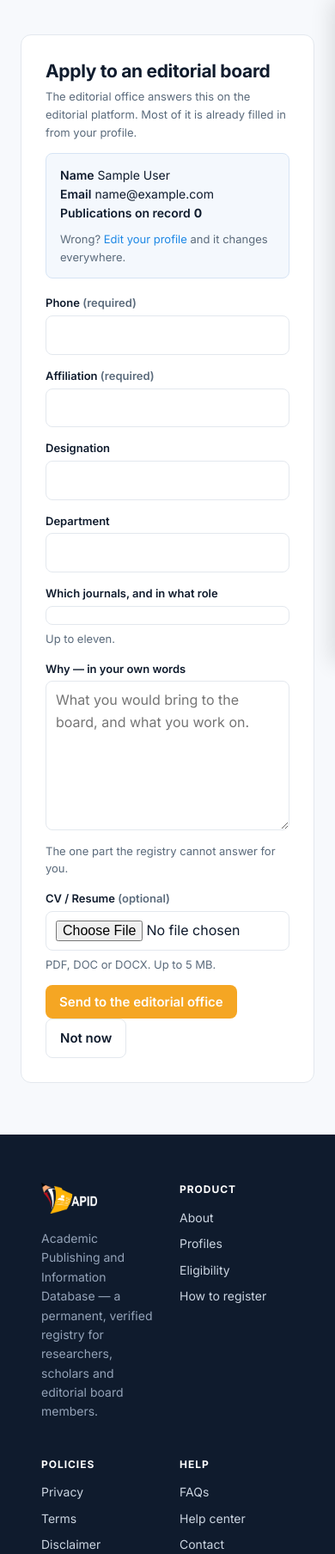
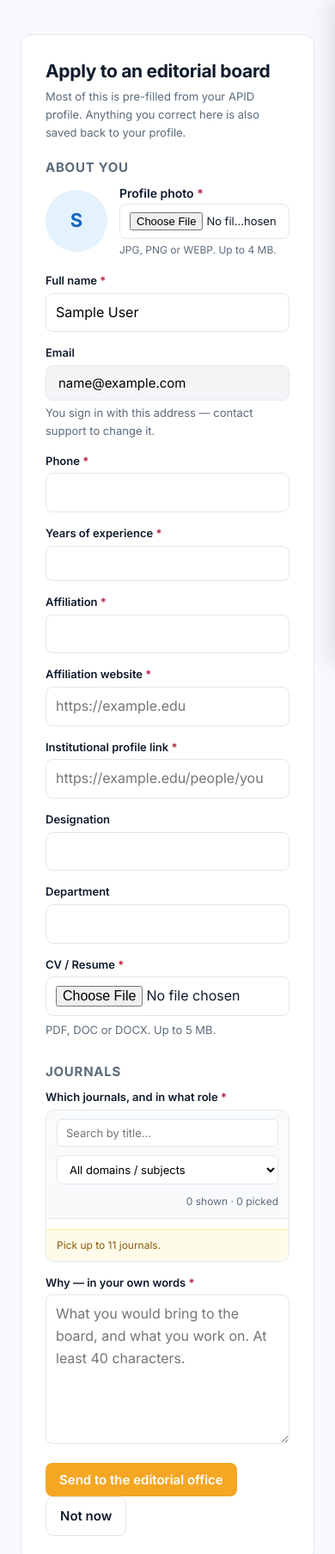
Before and after one commit to celnetamit/apid, a Django app: page /apply/ in a window 390 px wide. Shown: the part 73-1881 px from the top of the page at 86% size. Run offline with Django 5.2, Linux system fonts and the light colour scheme; the visitor is signed in with stand-in values (Sample User, id 1); data that the repository does not hold is empty.

Commit message:
Apply form: extra required fields + journal search + subject filter
New required fields on /apply/ (mirrored back to Profile on success):
  full name, phone, affiliation + affiliation website URL,
  institutional profile URL, years of experience, profile photo
  (required only if profile has none), CV (always required).

Journal picker now has a search box and a subject/domain filter — JS
client-side only, no new query, so a long list stays usable.

Validation errors now stack in a prominent red block at the top of the
page, not a subtle green note, so the applicant can see what to fix.

Co-Authored-By: Claude Opus 4.7 <noreply@anthropic.com>

```diff
--- a/apps/editorial/templates/editorial/apply.html
+++ b/apps/editorial/templates/editorial/apply.html
@@ -1,52 +1,99 @@
 {% extends "profiles/base.html" %}
 {% block title %}Apply to an editorial board · APID{% endblock %}
 {% block style %}{% include "members/_style.html" %}
- .known { background:#f4f8fd; border:1px solid #d6e4f5; border-radius:8px; padding:14px 16px;
-          font-size:14px; margin-bottom:18px; }
+ .known { background:#f4f8fd; border:1px solid #d6e4f5; border-radius:10px;
+          padding:14px 16px; font-size:14px; margin-bottom:18px; }
  .known dt { display:inline; font-weight:600; }
  .known dd { display:inline; margin:0 14px 0 4px; }
- .pick { max-height:300px; overflow:auto; border:1px solid var(--line); border-radius:8px;
-         padding:10px 12px; }
- .pick label { font-weight:400; font-size:14px; display:flex; gap:8px; align-items:center;
-               margin:6px 0; }
- .pick input[type=checkbox] { width:auto; }
- .pick select { width:auto; font-size:13px; padding:3px 6px; }
+
+ .err-stack { margin:0 0 18px; padding:14px 16px; border-radius:10px;
+              background:#fef2f2; border:1px solid #fecaca; color:#991b1b;
+              font-size:14px; }
+ .err-stack strong { display:block; margin-bottom:6px; color:#7f1d1d; }
+ .err-stack ul { margin:0; padding-left:22px; }
+ .err-stack li { margin:2px 0; }
+
+ .photo-row { display:flex; gap:14px; align-items:center; margin-bottom:16px; }
+ .photo-row .ph { width:72px; height:72px; border-radius:50%; background:#e3f2fd;
+                  color:var(--primary-dark); display:flex; align-items:center;
+                  justify-content:center; font-weight:700; font-size:22px;
+                  overflow:hidden; flex-shrink:0; }
+ .photo-row .ph img { width:100%; height:100%; object-fit:cover; }
+ .photo-row .ph-info { flex:1; min-width:0; }
+ .photo-row .ph-info .lbl { font-weight:600; font-size:14px; display:block; }
+ .photo-row .ph-info .help { color:var(--muted); font-size:12px; margin-top:3px; }
+ .photo-row input[type=file] { font-size:13px; }
+
+ .req { color:var(--danger); font-weight:600; }
+
+ .picker { border:1px solid var(--line); border-radius:10px; overflow:hidden; }
+ .picker .controls { display:flex; gap:10px; padding:10px 12px;
+                     background:#f9fafc; border-bottom:1px solid var(--line);
+                     flex-wrap:wrap; align-items:center; }
+ .picker .controls input[type=search] { flex:1; min-width:200px; padding:7px 10px;
+                                        border:1px solid var(--line); border-radius:6px;
+                                        font-size:13px; }
+ .picker .controls select { padding:7px 10px; border:1px solid var(--line);
+                            border-radius:6px; font-size:13px; background:#fff; }
+ .picker .controls .counter { font-size:12px; color:var(--muted); margin-left:auto; }
+ .picker-list { max-height:360px; overflow:auto; padding:6px 12px; }
+ .picker-list .row { display:flex; align-items:center; gap:10px; padding:8px 0;
+                     border-bottom:1px solid #f1f3f6; font-size:14px; }
+ .picker-list .row:last-child { border-bottom:0; }
+ .picker-list .row.hidden { display:none; }
+ .picker-list input[type=checkbox] { width:auto; margin:0; }
+ .picker-list .j-title { flex:1; min-width:0; }
+ .picker-list .j-sub { color:var(--muted); font-size:12px; }
+ .picker-list select { font-size:12px; padding:4px 6px; width:auto; }
+
+ .picker .limit-note { padding:8px 12px; background:#fffbea; border-top:1px solid #fde68a;
+                       font-size:12px; color:#8a5a06; }
 {% endblock %}
 {% block content %}
-{% if messages %}{% for m in messages %}<div class="note">{{ m }}</div>{% endfor %}{% endif %}
+{% if messages %}
+  <div class="err-stack">
+    <strong>Please fix the following and submit again:</strong>
+    <ul>{% for m in messages %}<li>{{ m }}</li>{% endfor %}</ul>
+  </div>
+{% endif %}
 <div class="card">
   <h1>Apply to an editorial board</h1>
-  <p class="muted small" style="margin-top:-10px">The editorial office answers this on
-    the editorial platform. Most of it is already filled in from your profile.</p>
+  <p class="muted small" style="margin-top:-10px">Most of this is pre-filled from your APID profile. Anything you correct here is also saved back to your profile.</p>
 
-  <div class="known">
-    <dl style="margin:0">
-      <dt>Name</dt><dd>{{ known.full_name }}</dd>
-      <dt>Email</dt><dd>{{ known.email }}</dd>
-      {% if known.orcid %}<dt>ORCID</dt><dd>{{ known.orcid }}</dd>{% endif %}
-      {% if known.highest_degree %}<dt>Degree</dt><dd>{{ known.highest_degree }}</dd>{% endif %}
-      <dt>Publications on record</dt><dd><strong>{{ known.publications }}</strong></dd>
-    </dl>
-    {% if known.prior_board_service %}
-      <div style="margin-top:8px"><strong>Already serving:</strong>
-        <div class="muted" style="white-space:pre-wrap">{{ known.prior_board_service }}</div></div>
-    {% endif %}
-    <div class="muted small" style="margin-top:8px">Wrong? <a href="{% url 'edit-profile' %}">Edit your profile</a> and it changes everywhere.</div>
+  <form method="post" enctype="multipart/form-data">{% csrf_token %}
+
+    <h2 style="font-size:15px;margin:20px 0 10px">About you</h2>
+
+    <div class="photo-row">
+      <div class="ph">
+        {% if known.picture %}<img src="/media/{{ known.picture }}" alt="">
+        {% else %}{{ known.full_name|slice:":1"|upper }}{% endif %}
+      </div>
+      <div class="ph-info">
+        <span class="lbl">Profile photo {% if not known.picture %}<span class="req">*</span>{% endif %}</span>
+        <input type="file" name="photo" accept=".jpg,.jpeg,.png,.webp,image/*"
+               {% if not known.picture %}required{% endif %}>
+        <div class="help">JPG, PNG or WEBP. Up to 4 MB.{% if known.picture %} Leave empty to keep the current one.{% endif %}</div>
+      </div>
     </div>
 
-  <form method="post" enctype="multipart/form-data">{% csrf_token %}
     <div class="grid">
-      {% comment %}
-      Required on the editorial platform, so required here. A field the office
-      insists on and the screen does not ask for is not a validation rule — it is a
-      refusal the applicant cannot read and cannot fix. 8,740 of the 13,412 members
-      have no phone number stored, so for two in three this box starts empty and the
-      form would otherwise have posted straight into a 400.
-      {% endcomment %}
-      <div class="field"><label>Phone <span class="muted">(required)</span></label>
+      <div class="field"><label>Full name <span class="req">*</span></label>
+        <input type="text" name="full_name" value="{{ known.full_name }}" required></div>
+      <div class="field"><label>Email</label>
+        <input type="email" value="{{ known.email }}" readonly style="background:#f3f4f6">
+        <p class="muted small" style="margin:4px 0 0">You sign in with this address — contact support to change it.</p>
+      </div>
+      <div class="field"><label>Phone <span class="req">*</span></label>
         <input type="text" name="phone" value="{{ known.phone }}" required></div>
-      <div class="field"><label>Affiliation <span class="muted">(required)</span></label>
+      <div class="field"><label>Years of experience <span class="req">*</span></label>
+        <input type="number" min="0" max="80" step="1" name="years_of_experience" value="{{ known.years_of_experience|default:'' }}" required></div>
+      <div class="field"><label>Affiliation <span class="req">*</span></label>
         <input type="text" name="affiliation" value="{{ known.affiliation }}" required></div>
+      <div class="field"><label>Affiliation website <span class="req">*</span></label>
+        <input type="url" name="affiliation_url" value="{{ known.institution_url }}" placeholder="https://example.edu" required></div>
+      <div class="field"><label>Institutional profile link <span class="req">*</span></label>
+        <input type="url" name="institutional_profile_url" value="{{ known.institutional_profile_url }}" placeholder="https://example.edu/people/you" required></div>
       <div class="field"><label>Designation</label>
         <input type="text" name="designation" value="{{ known.designation }}"></div>
       <div class="field"><label>Department</label>
@@ -54,37 +101,92 @@
     </div>
 
     <div class="field">
-      <label>Which journals, and in what role</label>
-      <div class="pick">
+      <label>CV / Resume <span class="req">*</span></label>
+      <input type="file" name="cv" accept=".pdf,.doc,.docx,application/pdf,application/msword,application/vnd.openxmlformats-officedocument.wordprocessingml.document" required>
+      <p class="muted small" style="margin:6px 0 0">PDF, DOC or DOCX. Up to 5 MB.</p>
+    </div>
+
+    <h2 style="font-size:15px;margin:28px 0 10px">Journals</h2>
+    <div class="field">
+      <label>Which journals, and in what role <span class="req">*</span></label>
+      <div class="picker">
+        <div class="controls">
+          <input type="search" id="j-search" placeholder="Search by title…" autocomplete="off">
+          <select id="j-subject">
+            <option value="">All domains / subjects</option>
+            {% for s in subjects %}<option value="{{ s }}">{{ s }}</option>{% endfor %}
+          </select>
+          <span class="counter"><span id="j-shown">{{ journals|length }}</span> shown · <span id="j-picked">0</span> picked</span>
+        </div>
+        <div class="picker-list" id="j-list">
           {% for j in journals %}
-          <label>
+            <div class="row" data-title="{{ j.title|lower }}" data-subject="{{ j.subject }}">
               <input type="checkbox" name="journal" value="{{ j.title }}|associate"
-                   onchange="this.value=this.value.split('|')[0]+'|'+this.nextElementSibling.nextElementSibling.value">
-            <span style="flex:1">{{ j.title }}</span>
-            <select onchange="this.parentElement.querySelector('input').value='{{ j.title }}|'+this.value">
+                     onchange="window.APPLY_update(this)">
+              <div class="j-title">
+                <div>{{ j.title }}</div>
+                {% if j.subject %}<div class="j-sub">{{ j.subject }}</div>{% endif %}
+              </div>
+              <select onchange="window.APPLY_setRole(this)">
                 {% for value, label in roles %}<option value="{{ value }}">{{ label }}</option>{% endfor %}
               </select>
-          </label>
+            </div>
           {% endfor %}
         </div>
-      <p class="muted small" style="margin:6px 0 0">Up to eleven.</p>
+        <div class="limit-note">Pick up to 11 journals.</div>
+      </div>
     </div>
 
     <div class="field">
-      <label>Why — in your own words</label>
-      <textarea name="statement" rows="6" placeholder="What you would bring to the board, and what you work on."></textarea>
-      <p class="muted small" style="margin:6px 0 0">The one part the registry cannot
-        answer for you.</p>
-    </div>
-
-    <div class="field">
-      <label>CV / Resume <span class="muted">(optional)</span></label>
-      <input type="file" name="cv" accept=".pdf,.doc,.docx,application/pdf,application/msword,application/vnd.openxmlformats-officedocument.wordprocessingml.document">
-      <p class="muted small" style="margin:6px 0 0">PDF, DOC or DOCX. Up to 5 MB.</p>
+      <label>Why — in your own words <span class="req">*</span></label>
+      <textarea name="statement" rows="6" required minlength="40"
+                placeholder="What you would bring to the board, and what you work on. At least 40 characters."></textarea>
     </div>
 
     <button type="submit">Send to the editorial office</button>
     <a class="btn quiet" href="{% url 'dashboard' %}">Not now</a>
   </form>
 </div>
+
+<script>
+(function () {
+  var search = document.getElementById("j-search");
+  var subject = document.getElementById("j-subject");
+  var rows = document.querySelectorAll("#j-list .row");
+  var shown = document.getElementById("j-shown");
+  var picked = document.getElementById("j-picked");
+
+  function refilter() {
+    var q = (search.value || "").trim().toLowerCase();
+    var s = subject.value || "";
+    var n = 0;
+    rows.forEach(function (r) {
+      var titleOk = !q || r.dataset.title.indexOf(q) >= 0;
+      var subjOk = !s || r.dataset.subject === s;
+      var visible = titleOk && subjOk;
+      r.classList.toggle("hidden", !visible);
+      if (visible) n++;
+    });
+    shown.textContent = n;
+  }
+  function recount() {
+    var n = document.querySelectorAll("#j-list input[type=checkbox]:checked").length;
+    picked.textContent = n;
+  }
+  window.APPLY_update = function (cb) {
+    var row = cb.closest(".row");
+    var role = row.querySelector("select").value;
+    cb.value = cb.value.split("|")[0] + "|" + role;
+    recount();
+  };
+  window.APPLY_setRole = function (sel) {
+    var row = sel.closest(".row");
+    var cb = row.querySelector("input[type=checkbox]");
+    cb.value = cb.value.split("|")[0] + "|" + sel.value;
+  };
+  search.addEventListener("input", refilter);
+  subject.addEventListener("change", refilter);
+  recount();
+})();
+</script>
 {% endblock %}
--- a/apps/editorial/views.py
+++ b/apps/editorial/views.py
@@ -609,13 +609,17 @@ def verify_appointment(request, pk: int):
 
 @login_required
 def apply(request):
-    """Apply for an editorial board. Decided on manuscript-ngine, not here.
+    """Apply for an editorial board.
 
-    The registry answers eleven of that form's twenty-two fields, and two of them better
-    than a form can: the publication count is counted rather than claimed, and prior
-    board service is remembered rather than retyped.
+    The registry answers most of the form from the member's existing Profile,
+    but asks for anything missing (photo, affiliation link, institutional
+    profile URL, years of experience, CV) because the office cannot evaluate
+    a half-filled application. Anything typed here is mirrored back onto the
+    Profile, so the correction updates the registry too.
     """
     known = apply_bridge.prefill(request.user)
+    journals = apply_bridge.journals_to_offer()
+    subjects = sorted({(j.subject or "").strip() for j in journals if j.subject})
 
     if request.method == "POST":
         picked = []
@@ -625,45 +629,80 @@ def apply(request):
                 picked.append({"journal": title.strip(),
                                "role": (role or "associate").strip()})
         statement = (request.POST.get("statement") or "").strip()
+        full_name = (request.POST.get("full_name") or "").strip()
+        affiliation = (request.POST.get("affiliation") or "").strip()
+        affiliation_url = (request.POST.get("affiliation_url") or "").strip()
+        inst_profile_url = (request.POST.get("institutional_profile_url") or "").strip()
+        years_exp = (request.POST.get("years_of_experience") or "").strip()
+        phone = (request.POST.get("phone") or "").strip()
+
+        errors: list[str] = []
+        if not full_name:
+            errors.append("Please enter your full name.")
+        if not phone:
+            errors.append("Phone number is required.")
+        if not affiliation:
+            errors.append("Affiliation is required.")
+        if not affiliation_url or "." not in affiliation_url:
+            errors.append("Please share the website URL of your affiliation.")
+        if not inst_profile_url or "." not in inst_profile_url:
+            errors.append("Please share the link to your institutional profile page.")
+        if not years_exp or not years_exp.replace(".", "", 1).isdigit():
+            errors.append("Years of experience must be a number.")
         if not picked:
-            messages.error(request, "Choose at least one journal.")
-        elif len(statement) < 40:
-            messages.error(request, "Please say a little about why — a few sentences "
-                                    "is enough, and it is the part only you can write.")
+            errors.append("Choose at least one journal.")
+        if len(statement) < 40:
+            errors.append("Please say a little about why — a few sentences is "
+                          "enough, and it is the part only you can write.")
+
+        # Photo: required if profile has none; otherwise optional (replace).
+        import os as _os
+        photo = request.FILES.get("photo")
+        if photo:
+            MAX_PHOTO = 4 * 1024 * 1024
+            PHOTO_EXTS = (".jpg", ".jpeg", ".png", ".webp")
+            if photo.size > MAX_PHOTO:
+                errors.append("Profile photo must be under 4 MB.")
+            elif _os.path.splitext(photo.name)[1].lower() not in PHOTO_EXTS:
+                errors.append("Profile photo must be JPG, PNG or WEBP.")
+        elif not known.get("picture"):
+            errors.append("Please upload a profile photo (JPG, PNG or WEBP).")
+
+        # CV: always required for a board application.
+        cv = request.FILES.get("cv")
+        if not cv:
+            errors.append("Please attach your CV (PDF, DOC or DOCX, up to 5 MB).")
         else:
-            # wisp 2026-10-03: optional CV upload. Validated before touching the bridge.
-            cv = request.FILES.get("cv")
-            cv_ok = True
-            if cv:
-                MAX_BYTES = 5 * 1024 * 1024
-                ALLOWED = (".pdf", ".doc", ".docx")
-                import os as _os
-                ext = _os.path.splitext(cv.name)[1].lower()
-                if cv.size > MAX_BYTES:
-                    messages.error(request, "CV is larger than 5 MB. "
-                                            "Please upload a smaller file.")
-                    cv_ok = False
-                elif ext not in ALLOWED:
-                    messages.error(request, "CV must be a PDF, DOC or DOCX file.")
-                    cv_ok = False
-            if cv_ok:
-                payload = dict(known, journals=picked, statement=statement, cv_file=cv)
-                # The applicant may correct what the registry filled in; their word wins.
-                for field in ("phone", "affiliation", "designation", "department"):
-                    typed = (request.POST.get(field) or "").strip()
-                    if typed:
-                        payload[field] = typed
-                sent, detail, not_accepted = apply_bridge.send(payload)
-            else:
-                sent, detail, not_accepted = False, "", []
+            MAX_CV = 5 * 1024 * 1024
+            CV_EXTS = (".pdf", ".doc", ".docx")
+            if cv.size > MAX_CV:
+                errors.append("CV must be under 5 MB.")
+            elif _os.path.splitext(cv.name)[1].lower() not in CV_EXTS:
+                errors.append("CV must be a PDF, DOC or DOCX file.")
+
+        if errors:
+            for e in errors:
+                messages.error(request, e)
+        else:
+            payload = dict(known,
+                           journals=picked, statement=statement,
+                           full_name=full_name, affiliation=affiliation,
+                           affiliation_url=affiliation_url,
+                           institutional_profile_url=inst_profile_url,
+                           years_of_experience=years_exp, phone=phone,
+                           cv_file=cv, photo_file=photo)
+            # The applicant may correct what the registry filled in; their word wins.
+            for field in ("designation", "department"):
+                typed = (request.POST.get(field) or "").strip()
+                if typed:
+                    payload[field] = typed
+            sent, detail, not_accepted = apply_bridge.send(payload)
             if sent:
                 messages.success(
                     request,
-                    "Your application has gone to the editorial office. They answer it "
-                    "on the editorial platform, and they will write to you there.")
+                    "Your application has reached the editorial office. "
+                    "You'll hear from them by email.")
                 if not_accepted:
-                    # Said plainly, because the application went anyway: the applicant
-                    # must not believe they applied for a journal that never got it.
                     messages.warning(
                         request,
                         "One thing: the editorial platform does not have "
@@ -671,12 +710,13 @@ def apply(request):
                         + ". The rest of your application went; write to the office if "
                           "you meant that journal.")
                 return redirect("dashboard")
-            messages.error(request, detail)
+            messages.error(request, detail or "Something went wrong — please try again.")
 
     return render(request, "editorial/apply.html", {
         "known": known,
-        "journals": apply_bridge.journals_to_offer(),
+        "journals": journals,
         "roles": apply_bridge.ROLES,
+        "subjects": subjects,
     })
 
 
```
Also changed, not shown: apps/editorial/apply.py (+44 -0 lines). Lines whose indentation alone changed are shown as unchanged.
